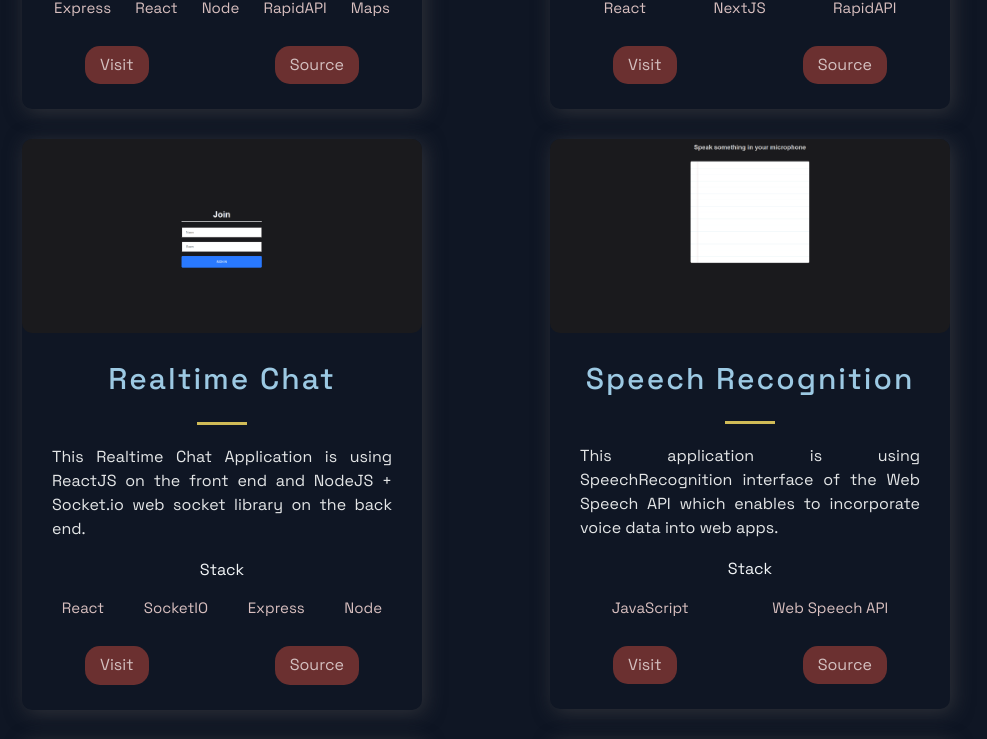
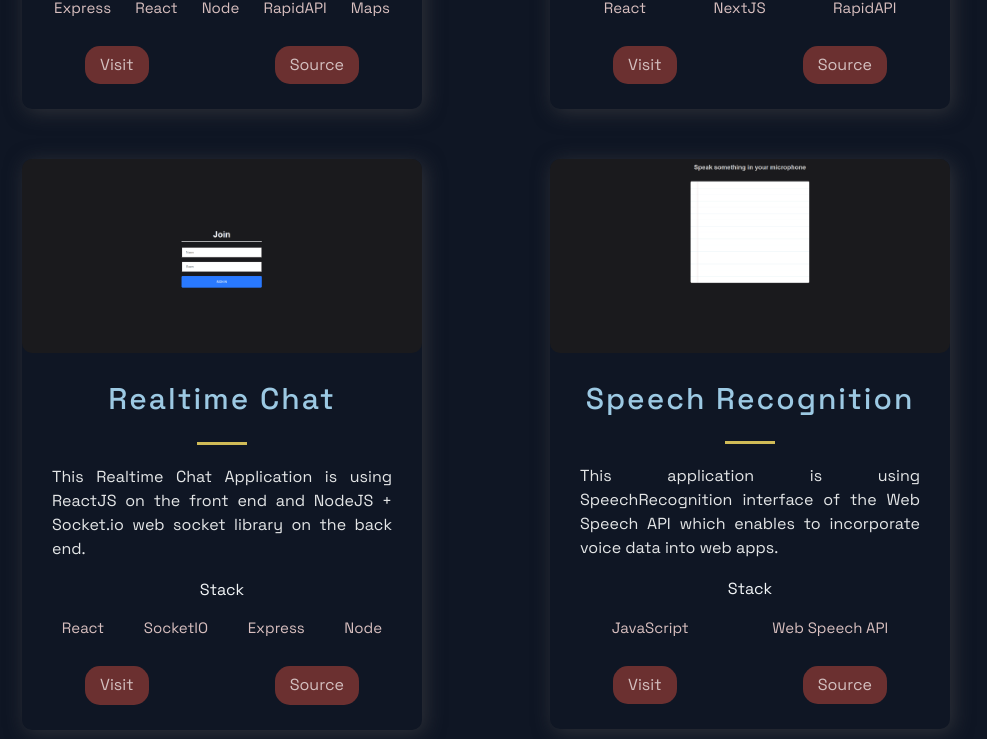
Before and after one commit to UtkarshPathrabe/Portfolio, a Next.js app: page / in a window 1280 px wide. Shown: the part 1357-2096 px from the top of the page, without its empty margins (154-1141 px from the left). Built offline with nearby package versions, Linux system fonts and the light colour scheme.

Commit message:
Update ProjectsStyles.js

```diff
--- a/src/components/Projects/ProjectsStyles.js
+++ b/src/components/Projects/ProjectsStyles.js
@@ -26,6 +26,7 @@ row-gap: 3rem;
 export const BlogCard = styled.div`
   border-radius: 10px;
   box-shadow: 3px 3px 20px rgba(80, 78, 78, 0.5);
+  margin: 0 auto 20px;
   text-align: center;
   width: 400px;
   @media ${(props) => props.theme.breakpoints.sm} {
```
